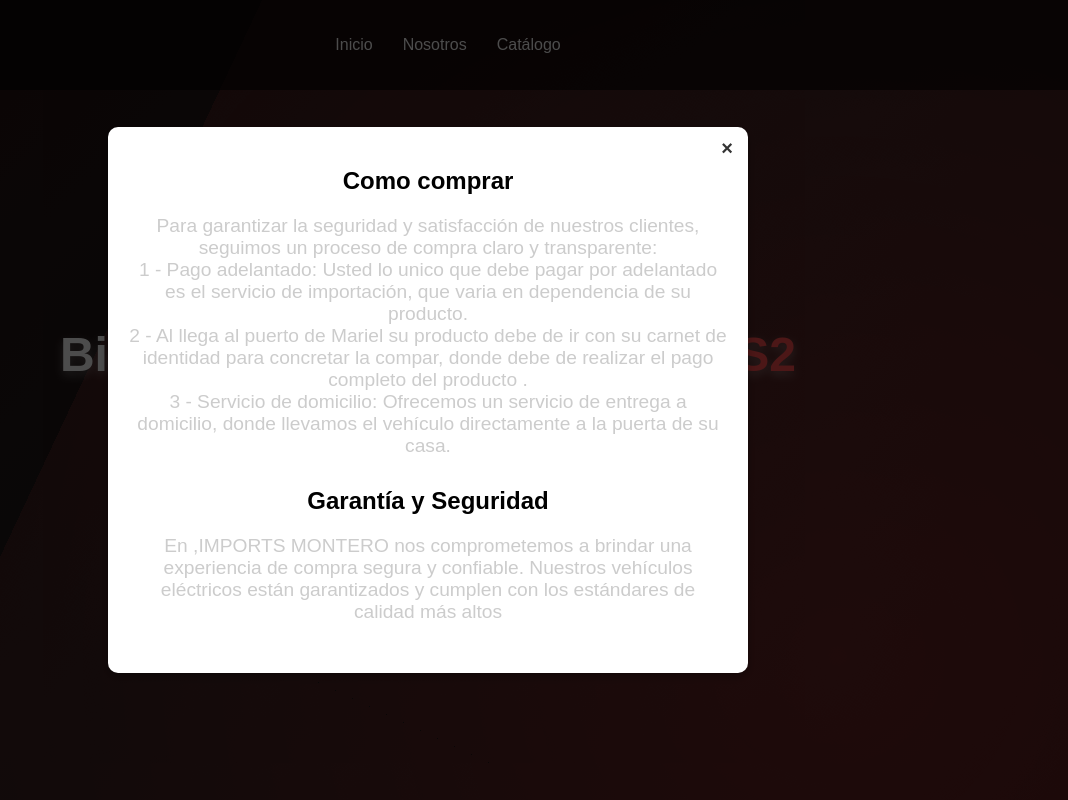
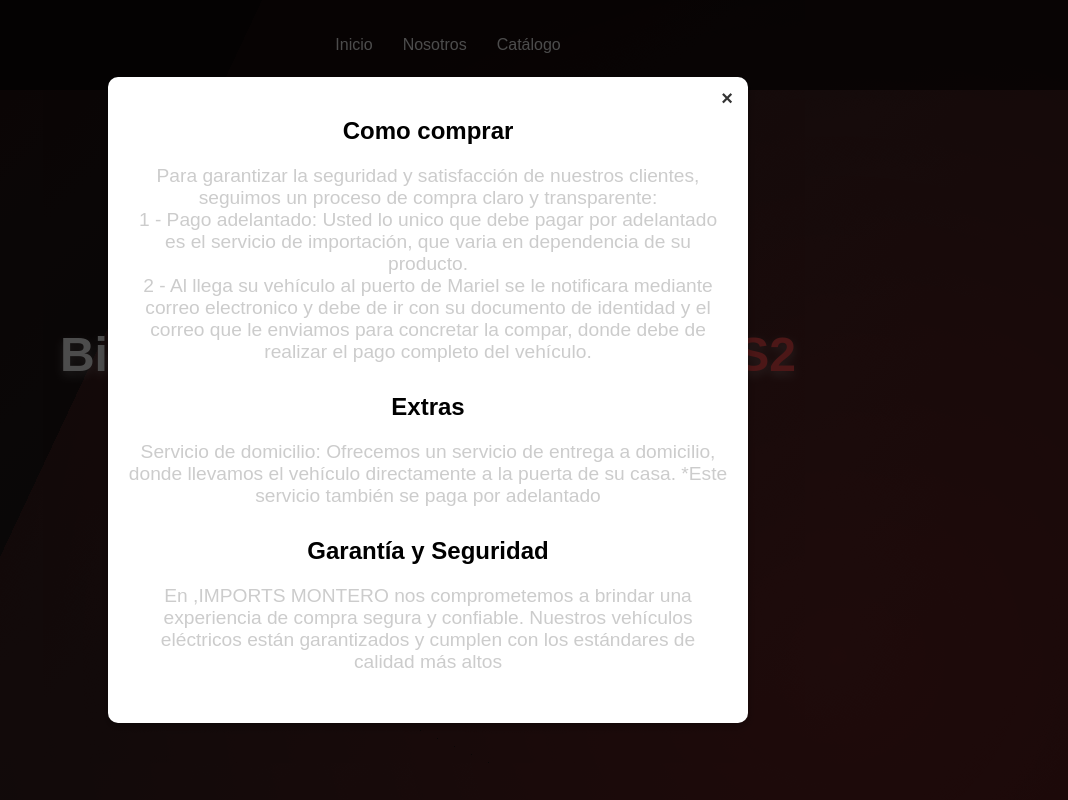
Before and after one commit to importmonteros2/importmonteros2, a plain HTML site: page index.html in a window 1280 px wide. Both pictures are taken after a click on the link "Nosotros". Shown: the whole page, without its empty margins (212-1280 px from the left). Drawn offline with Linux system fonts and the light colour scheme.

Commit message:
Update index.html

```diff
--- a/index.html
+++ b/index.html
@@ -21,8 +21,12 @@
           <h2>Como comprar</h2>
           <p>Para garantizar la seguridad y satisfacción de nuestros clientes, seguimos un proceso de compra claro y transparente:
             <br>1 - Pago adelantado: Usted lo unico que debe pagar por adelantado es el servicio de importación, que varia en dependencia de su producto.
-            <br>2 - Al llega al puerto de Mariel su producto debe de ir con su carnet de identidad para concretar la compar, donde debe de realizar el pago completo del producto .
-            <br>3 - Servicio de domicilio: Ofrecemos un servicio de entrega a domicilio, donde llevamos el vehículo directamente a la puerta de su casa.
+            <br>2 - Al llega su vehículo al puerto de Mariel se le notificara mediante correo electronico y debe de ir con su documento de identidad y el correo que le enviamos para concretar la compar, donde debe de realizar el pago completo del vehículo.
+          </p>
+          <h2>Extras</h2>
+          <p>
+            Servicio de domicilio: Ofrecemos un servicio de entrega a domicilio, donde llevamos el vehículo directamente a la puerta de su casa.
+            *Este servicio también se paga por adelantado
           </p>
           <h2>Garantía y Seguridad</h2>
           <p>
```
